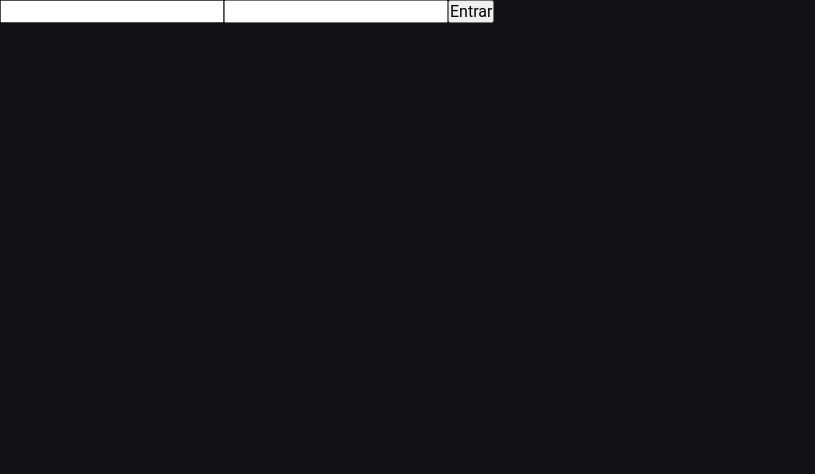
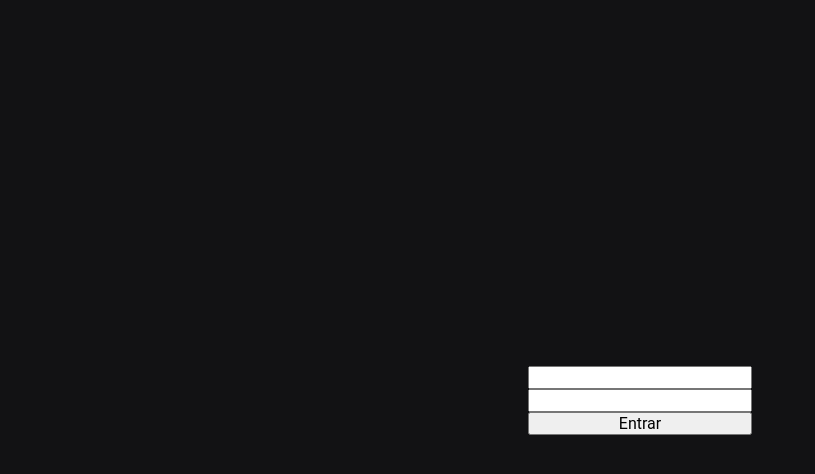
Before and after one commit to felixstenian/autenticacao-next, a Next.js app: page / in a window 1280 px wide. Shown: the top 474 px of the page, without its empty margins (0-815 px from the left). Built offline with nearby package versions, Linux system fonts and the light colour scheme.

Commit message:
Configurando cliente do axios  && added styles

```diff
--- a/Context/Authcontext.tsx
+++ b/Context/Authcontext.tsx
@@ -1,4 +1,5 @@
 import { createContext, ReactNode } from "react";
+import { api } from "../services/api";
 
 type SignInCredentials = {
   email: string;
@@ -20,7 +21,15 @@ export const AuthProvider = ({ children }: AuthProviderProps) => {
   const isAuthenticated = false
 
   const signIn = async ({ email, password }: SignInCredentials) => {
-    console.log({ email, password })
+    try {
+      const response = await api.post('sessions', {
+        email,
+        password
+      })
+      console.log(response)
+    } catch (error) {
+      console.log(error)
+    }
   }
   return (
     <AuthContext.Provider value={{ signIn, isAuthenticated }}>
@@ -28,3 +37,6 @@ export const AuthProvider = ({ children }: AuthProviderProps) => {
     </AuthContext.Provider>
   )
 }
+
+// diego@rocketseat.team
+// 123456
--- a/pages/index.tsx
+++ b/pages/index.tsx
@@ -17,12 +17,14 @@ const Home: NextPage = () => {
   }
 
   return (
-    <form onSubmit={handleSubmit}>
-      <input type='email' value={email} onChange={e => setEmail(e.target.value)}  />
-      <input type='password' value={password} onChange={e => setPassword(e.target.value)}  />
+    <div className="container">
+      <form onSubmit={handleSubmit} className='content'>
+        <input type='email' value={email} onChange={e => setEmail(e.target.value)}  />
+        <input type='password' value={password} onChange={e => setPassword(e.target.value)}  />
 
-      <button type='submit'>Entrar</button>
-    </form>
+        <button type='submit'>Entrar</button>
+      </form>
+    </div>
   )
 }
 
--- a/styles/globals.scss
+++ b/styles/globals.scss
@@ -46,3 +46,19 @@ a {
   color: inherit;
   text-decoration: none;
 }
+
+div.container {
+  width: 100vw;
+  height: 100vh;
+
+  display: flex;
+  flex-direction: column;
+  justify-content: center;
+  align-items: center;
+
+  form.content {
+    display: flex;
+    flex-direction: column;
+    justify-content: center;
+  }
+}
```
